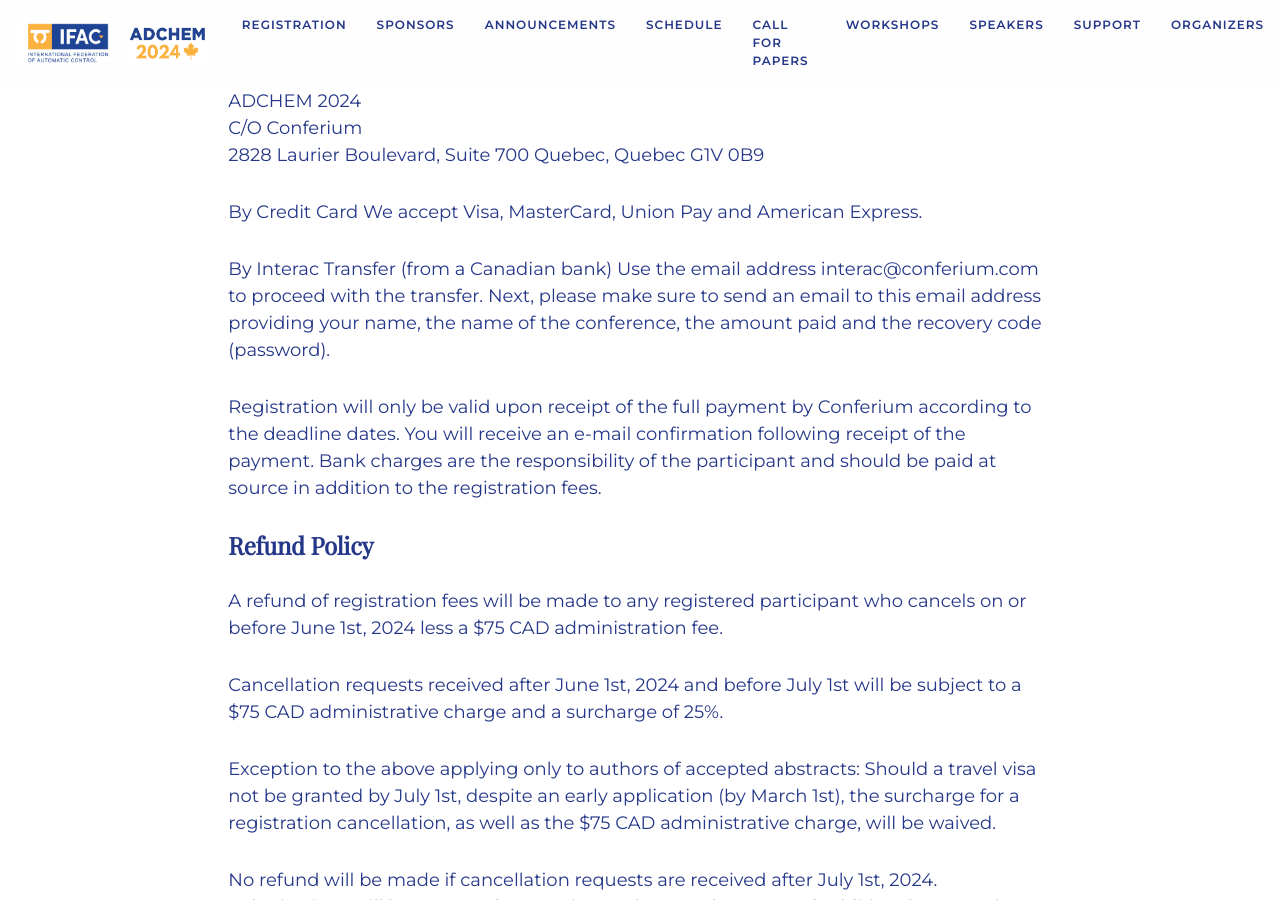
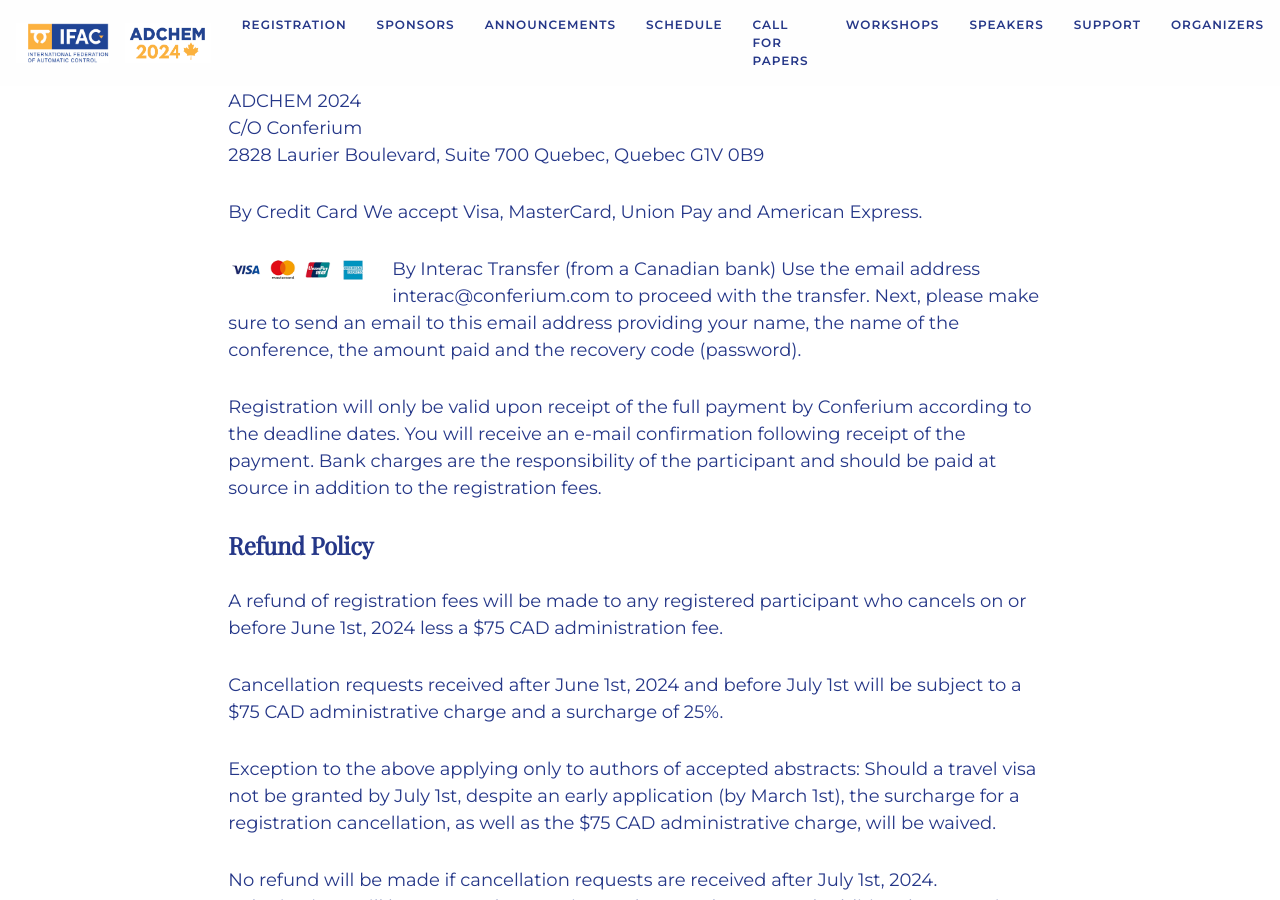
Before and after one commit to daisubc/ADCHEM2024, a Jekyll site: the page built from _pages/registration.md, in a window 1280 px wide and 900 px high, scrolled down 2196 px. Built offline with Jekyll 4.4.1, drawn with Linux system fonts in a browser that asks for light colours; nearby versions of some CDN libraries; some web fonts are replaced.

Commit message:
Update registration.md

```diff
--- a/_pages/registration.md
+++ b/_pages/registration.md
@@ -50,6 +50,7 @@
   <a class="btn btn-warning btn-lg" href="./assets/docs/03-Call-for-Papers-Extended-Deadlines-2023-10-16.pdf" role="button">Register Here</a>
 </div>
 
+
 <div class="text-center">
   <a class="btn btn-warning btn-lg" href="./assets/docs/Visa_eTA_information.pdf" role="button">Visa Information</a>
 </div>
@@ -72,6 +73,8 @@
 By Credit Card
 We accept Visa, MasterCard, Union Pay and American Express.
 
+<img class="speaker-img" src="{{ "/assets/img/credit cards.png" | relative_url }}">
+
 By Interac Transfer (from a Canadian bank)
 Use the email address interac@conferium.com to proceed with the transfer. Next, please make sure to send an email to this email address providing your name, the name of the conference, the amount paid and the recovery code (password).
 
```
